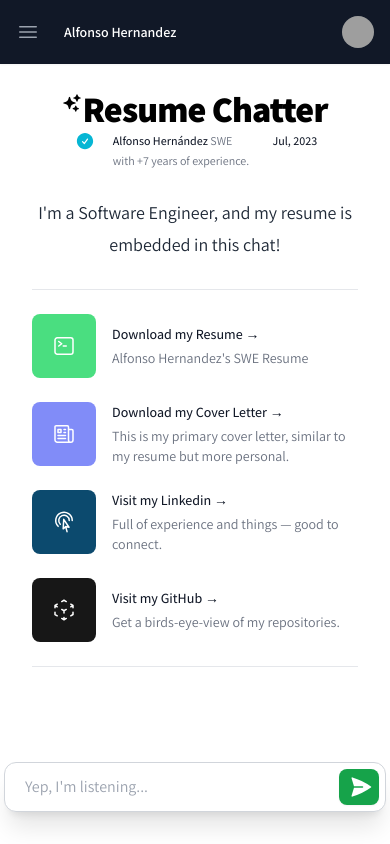
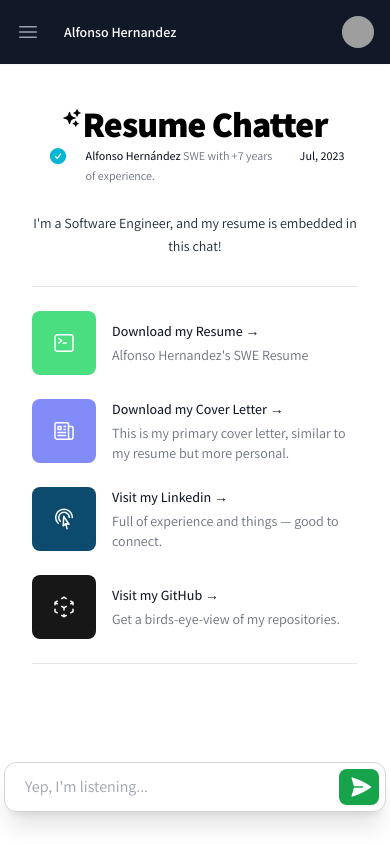
Before and after one commit to aheruz/next-langchain-app, a Next.js app: page / in a window 390 px wide. Built offline with nearby package versions, Linux system fonts and the light colour scheme; grey boxes are pictures that could not be loaded.

Commit message:
fix: responsive design

```diff
--- a/app/components/InitMessage.tsx
+++ b/app/components/InitMessage.tsx
@@ -42,7 +42,7 @@ function classNames(...classes: string[]) {
 
 export function InitMessage() {
     return (
-        <div className="h-screen-5/8 grid gap-y-1 grid-cols-1 content-end">
+        <div className="sm:h-screen-5/8 grid gap-y-1 grid-cols-1 content-end">
             <div className="mx-auto max-w-7xl">
                 <div className="mx-auto max-w-2xl text-center">
                     <div className='flex justify-center'>
@@ -52,7 +52,7 @@ export function InitMessage() {
                         </h1>
                     </div>
                     <>
-                      <ul role="list" className="space-y-6 mx-auto w-3/4">
+                      <ul role="list" className="space-y-6 mx-auto w-11/12 sm:w-3/4">
                         <li key='hi' className="relative flex gap-x-4">
                           <>
                             <div className="relative flex h-6 w-6 flex-none items-center justify-center bg-white">
@@ -68,7 +68,7 @@ export function InitMessage() {
                         </li>
                       </ul>
                     </>
-                    <p className="max-w-xl mt-6 text-lg leading-8 text-gray-800">
+                    <p className="text-sm max-w-xl mt-6 leading-relaxed text-gray-800 sm:text-lg">
                       I'm a Software Engineer, and my resume is embedded in this chat!
                     </p>
                 </div>
```
